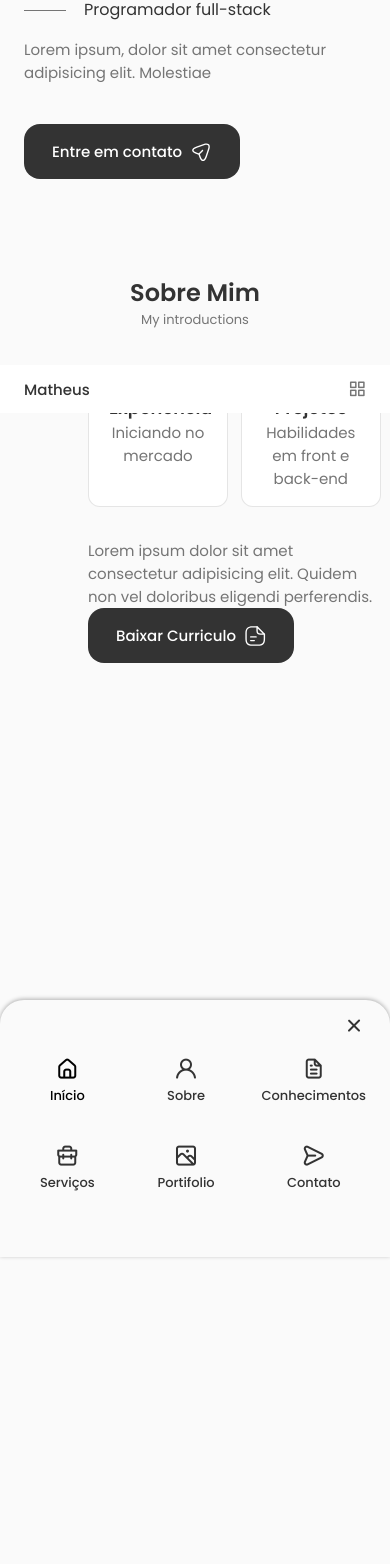
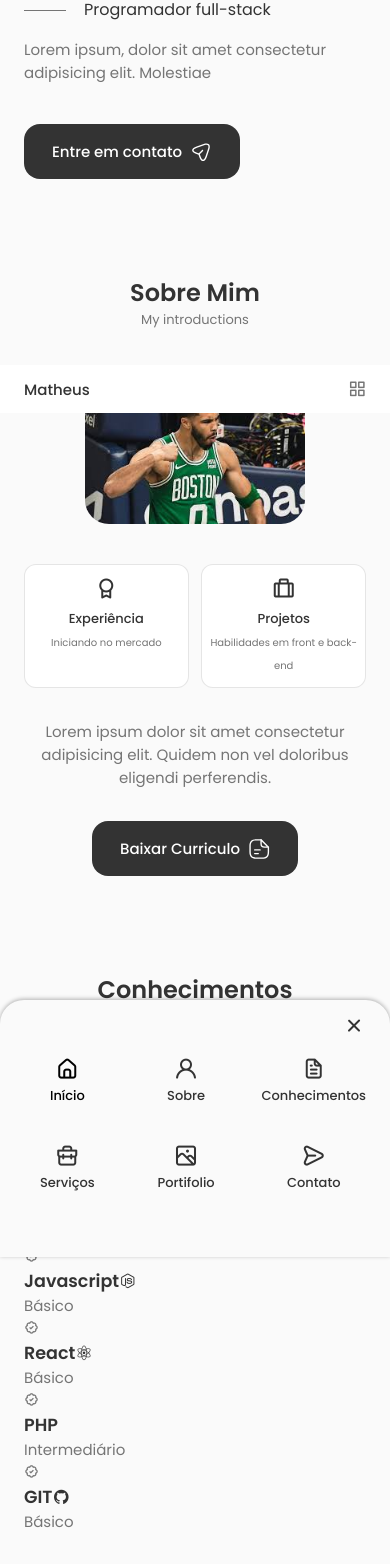
Before and after one commit to MatheusDaNova/MatheusDaNova.github.io, a React (Create React App) app: page / in a window 390 px wide. Shown: the part 431-1995 px from the top of the page. Before the commit the page ends 1206 px from the top, so only its background shows below. Built offline with nearby package versions, Linux system fonts and the light colour scheme.

Commit message:
parte do skill e fim do sobre

```diff
--- a/src/App.css
+++ b/src/App.css
@@ -5,7 +5,7 @@
 :root {
   --header-height: 3rem;
 
-  /*========== Cores ==========*/
+  /*-------------- Cores --------------*/
   /*Color mode HSL(hue, saturation, lightness)*/
   --hue: 0;
   --sat: 0%;
--- a/src/App.js
+++ b/src/App.js
@@ -3,6 +3,7 @@ import './App.css';
 import Header from './components/header/Header';
 import Home from './components/Home/Home';
 import Sobre from './components/Sobre/Sobre';
+import Skills from './components/Skills/Skills';
 
 const App = () => {
   return (
@@ -13,6 +14,7 @@ const App = () => {
     <main className='main'>
       <Home />
       <Sobre />
+      <Skills />
     </main>
     </>
   )
--- /dev/null
+++ b/src/components/Skills/Backend.jsx
@@ -0,0 +1,8 @@
+import React from "react";
+
+const Backend = () => {
+    return(
+    <h1>BACK</h1>
+    )
+}
+export default Backend
--- /dev/null
+++ b/src/components/Skills/Frontend.jsx
@@ -0,0 +1,79 @@
+import React from "react";
+
+const Frontend = () => {
+    return (
+   <div className="skills__content">
+        <h3 className="skills__title">Frontend </h3>
+
+        <div className="skills__box">
+            <div className="skills__group">
+                <div className="skills__data">
+                    <i class="bx bx-badge-check"></i>
+
+                    <div>
+                        <h3 className="skills__name">Html
+                            <i class="uil uil-html5"></i>
+                        </h3>
+                        <span className="skills__level">Básico</span>
+                    </div>
+                </div>
+
+                <div className="skills__data">
+                    <i class="bx bx-badge-check"></i>
+
+                    <div>
+                        <h3 className="skills__name">CSS
+                            <i class="uil uil-css3-simple"></i>
+                        </h3>
+                        <span className="skills__level">Intermediário</span>
+
+                    </div>
+                </div>
+
+                <div className="skills__data">
+                    <i class="bx bx-badge-check"></i>
+
+                    <div>
+                        <h3 className="skills__name">Javascript
+                            <i class="uil uil-java-script"></i>
+                        </h3>
+                        <span className="skills__level">Básico</span>
+                    </div>
+                </div>
+
+                <div className="skills__data">
+                    <i class="bx bx-badge-check"></i>
+
+                    <div>
+                        <h3 className="skills__name">React
+                            <i class="uil uil-react"></i>
+                        </h3>
+                        <span className="skills__level">Básico</span>
+                    </div>
+                </div>
+
+                <div className="skills__data">
+                    <i class="bx bx-badge-check"></i>
+
+                    <div>
+                        <h3 className="skills__name">PHP</h3>
+                        <span className="skills__level">Intermediário</span>
+                    </div>
+                </div>
+
+                <div className="skills__data">
+                    <i class="bx bx-badge-check"></i>
+
+                    <div>
+                        <h3 className="skills__name">GIT
+                            <i class="uil uil-github"></i>
+                        </h3>
+                        <span className="skills__level">Básico</span>
+                    </div>
+                </div>
+            </div>
+        </div>
+   </div>
+    )
+}
+export default Frontend
--- /dev/null
+++ b/src/components/Skills/Skills.jsx
@@ -0,0 +1,20 @@
+import React from "react";
+import "./Skills.css";
+import Frontend from "./Frontend";
+import Backend from "./Backend";
+
+const Skills = () =>{
+    return (
+        <section className="skills section">
+            <h2 className="section__title">Conhecimentos</h2>
+            <span className="section__subtitle">Tecnologias que já trabalhei</span>
+
+            <div className="skills__container container grid">
+                <Frontend />
+                <Backend />
+
+            </div>
+        </section>
+    )
+}
+export default Skills
--- a/src/components/Sobre/Info.jsx
+++ b/src/components/Sobre/Info.jsx
@@ -4,11 +4,13 @@ const Info = () => {
     return (
        <div className="about__info grid">
             <div className="about__box">
+                <i class="bx bx-award about__icon"></i>
                 <h3 className="about__title">Experiência</h3>
                 <span className="about__subtitle">Iniciando no mercado</span>
             </div>
 
             <div className="about__box">
+                <i class="bx bx-briefcase-alt about__icon"></i>
                 <h3 className="about__title">Projetos</h3>
                 <span className="about__subtitle">Habilidades em front e back-end</span>
             </div>
--- a/src/components/Sobre/Sobre.css
+++ b/src/components/Sobre/Sobre.css
@@ -23,3 +23,71 @@
     text-align: center;
     padding: 1rem 1.25rem;
 }
+
+.about__icon{
+    font-size: 1.5rem;
+    color: var(--title-color);
+    margin-bottom: var(--mb-0-5);
+}
+
+.about__title{
+    font-size: var(--small-font-size);
+    font-weight: var(--font-medium);
+}
+
+.about__subtitle{
+    font-size: var(--tiny-font-size);
+}
+
+.about__description {
+    padding: 0 4rem 0 0;
+    margin-bottom: var(--mb-2-5);
+}
+/* Breakpoints */
+/* For large devices */
+@media screen and (max-width: 992px) {
+    .about__container{
+        grid-template-columns: 1fr;
+        row-gap: 2.5rem;
+    }
+
+    .about__img{
+        width: 220px;
+    }
+
+    .about__box{
+        padding: 0.75rem 0.5rem;
+    }
+
+    .about__data{
+        text-align: center;
+    }
+
+    .about__info{
+        justify-content: center;
+    }
+
+    .about__description{
+        padding: 0.5rem;
+        margin-bottom: 2rem;
+    }
+  }
+
+/* For medium devices */
+@media screen and (max-width: 576px) {
+    .about__info{
+        grid-template-columns:repeat(2, 1fr);
+    }
+
+    .about__description{
+        padding: 0;
+    }
+
+  }
+
+  /* For small devices */
+  @media screen and (max-width: 350px) {
+    .about__info{
+      grid-template-columns: repeat(2 , 1fr);
+}
+}
--- a/src/components/Sobre/Sobre.jsx
+++ b/src/components/Sobre/Sobre.jsx
@@ -16,7 +16,7 @@ const Sobre = () => {
             <div className="about__data">
                 <Info />
 
-                <p className="about__data">Lorem ipsum dolor sit amet consectetur adipisicing elit. Quidem non vel doloribus eligendi perferendis.</p>
+                <p className="about__description">Lorem ipsum dolor sit amet consectetur adipisicing elit. Quidem non vel doloribus eligendi perferendis.</p>
 
                 <a download="" href={Curriculo} className="button button--flex">Baixar Curriculo
                   <svg
```
Also changed, not shown: src/components/Skills/Skills.css (added).
